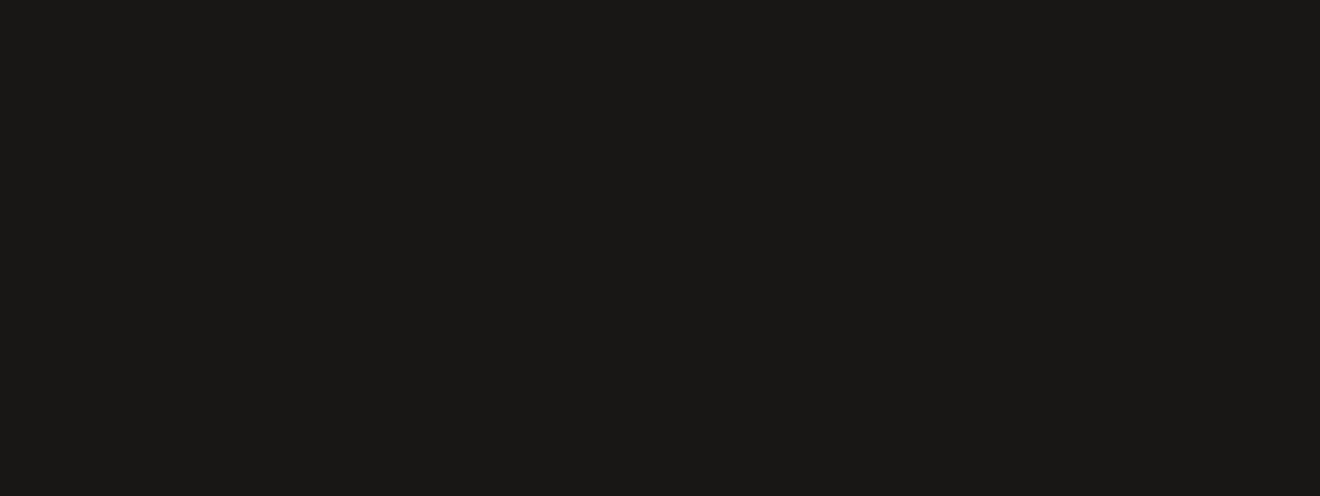
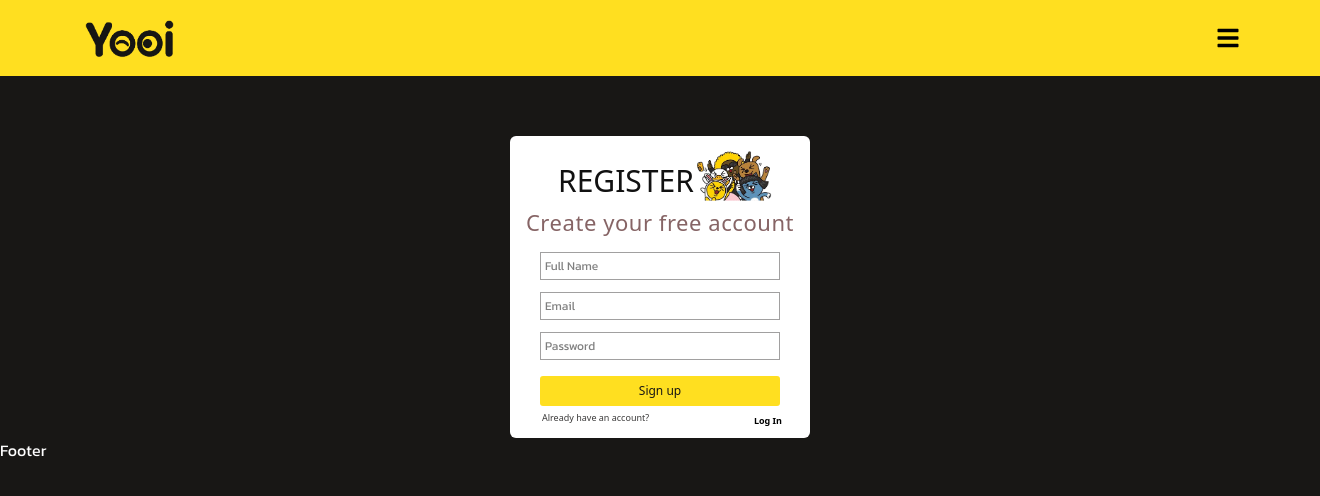
Before and after one commit to AyeshaAyat/Yooi-, a React (Vite) app: page /signup in a window 1280 px wide. Before the commit this address had no page. Shown: the top 496 px of the page, 1320 px wide, since content can reach past the window. Built offline with nearby package versions, Linux system fonts and the light colour scheme; a web font is replaced by a local one.

Commit message:
SignUp done

```diff
--- a/src/App.jsx
+++ b/src/App.jsx
@@ -3,6 +3,7 @@
 import RootLayout from "./components/layouts/RootLayout";
 import Home from "./components/pages/Home";
 import Login from "./components/pages/Login";
+import Signup from "./components/pages/Signup";
 
 function App() {
   return (
@@ -11,6 +12,7 @@
         <Route path="/" element={<RootLayout />}>
           <Route  path="/home" element={<Home />} />
           <Route index element={<Login />} />
+          <Route path="/signup" element={<Signup />} />
         </Route>
       </Routes>
     </>
--- a/src/components/pages/Login.jsx
+++ b/src/components/pages/Login.jsx
@@ -4,6 +4,7 @@
 import bgFriends from "../../assets/bgFriends.png";
 import { IoIosInformationCircleOutline } from "react-icons/io";
 import { useState } from "react";
+import { Link } from "react-router-dom";
 
 const Login = () => {
   const [InfoSave, setInfoSave] = useState(false);
@@ -73,11 +74,12 @@
                   Reset Password
                 </button>
               </div>
-              <div className="right">
+              <Link to="/signup">
                 <button className="text-[8px] font-sans font-semibold hover:text-red-500 cursor-pointer text-black">
                   Sign Up
                 </button>
-              </div>
+              </Link>
+
             </div>
           </div>
         </div>
--- a/src/components/pages/Signup.jsx
+++ b/src/components/pages/Signup.jsx
@@ -1,11 +1,62 @@
-import React from 'react'
-
+import React from "react";
+import Container from "../Container";
+import { FaStar } from "react-icons/fa6";
+import Image from "../ui elements/Image";
+import Cartoons from "../../assets/cartoons.png";
+import { Link } from "react-router-dom";
 const Signup = () => {
   return (
     <>
-    <div className="main py-5 bg-blue-400 "> its SignUp</div>
+      <Container>
+        <div className="main   bg-white m-auto w-75 rounded-[6px] mt-15">
+          <div className="up flex items-center pl-12">
+            <h1 className="text-[30px] pt-2 text-[#111111] font-sans ">
+              REGISTER
+            </h1>
+            <Image src={Cartoons} alt={Cartoons} className="h-20"/>
+          </div>
+          <p className="text-[22px] text-center leading-3 tracking-wide text-[#866465] font-sans ">
+            Create your free account
+          </p>
+
+          <div className="down text-center mt-3  ">
+            <input
+              type="text"
+              className="w-60 mt-3  p-1 focus:outline-0 text-[12px] border-[#a1a0a0]  text-black border-1"
+              placeholder="Full Name"
+            />
+            <input
+              type="email"
+              className="w-60 mt-3 p-1 focus:outline-0 text-[12px] border-[#a1a0a0]  text-black border-1"
+              placeholder="Email"
+            />
+
+            <input
+              type="email"
+              className="w-60 mt-3 p-1 focus:outline-0 text-[12px]  border-[#a1a0a0] text-black border-1"
+              placeholder="Password"
+            />
+
+            <div className="buttons mt-4">
+              <button className="py-1.5 w-60 rounded-[3px] hover:bg-[#e3e0e0] cursor-pointer bg-yellow-300 text-[#181715] font-sans font-medium text-[12px] ">
+               Sign up
+              </button>
+            </div>
+            <div className="reset flex justify-between items-center ml-8 w-60 pb-2  ">
+
+             <p className="text-[9px] font-sans text-[#3b3a3a]">Already have an account?</p>
+
+              <Link to="/">
+                <button className="text-[9px] font-sans font-semibold hover:text-red-500 cursor-pointer text-black">
+                  Log In
+                </button>
+              </Link>
+            </div>
+          </div>
+        </div>
+      </Container>
     </>
-  )
-}
+  );
+};
 
-export default Signup
+export default Signup;
```
Also changed, not shown: src/assets/cartoons.png (added).
